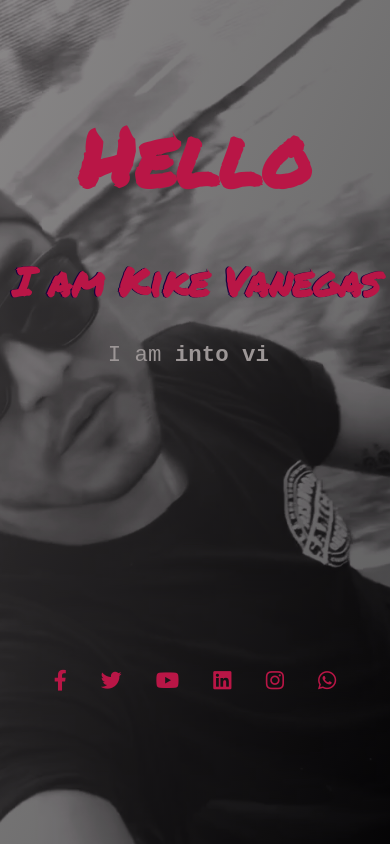
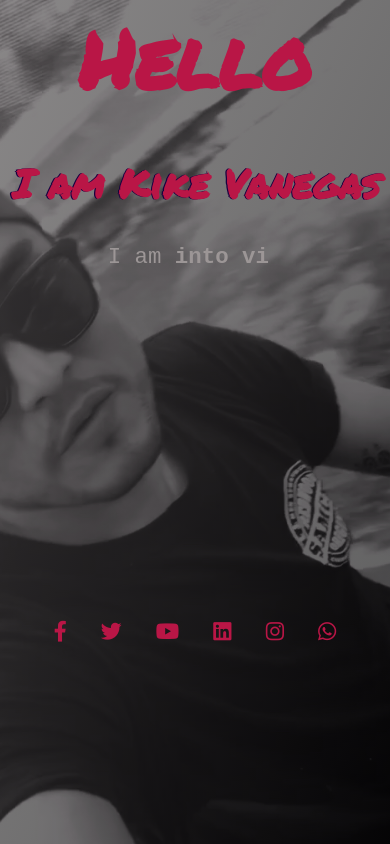
Before and after one commit to jayad23/ProfessionalPortfolio, a React (Create React App) app: page / in a window 390 px wide. Built offline with nearby package versions, Linux system fonts and the light colour scheme.

Commit message:
fixing 13

```diff
--- a/src/Styles/Home.css
+++ b/src/Styles/Home.css
@@ -132,6 +132,12 @@
     }
 }
 
+@media screen and (max-width: 685px){
+    .home-text>h4::before{
+        margin-right: 16.5%;
+    }
+}
+
 @media screen and (max-width: 667px){
     .home-text>h4::before{
         margin-right: 15.5%;
@@ -142,7 +148,6 @@
 
     .home-text{
         width: 100%;
-        margin-top: 25%;
     }
 
     .home-text > p{
```
